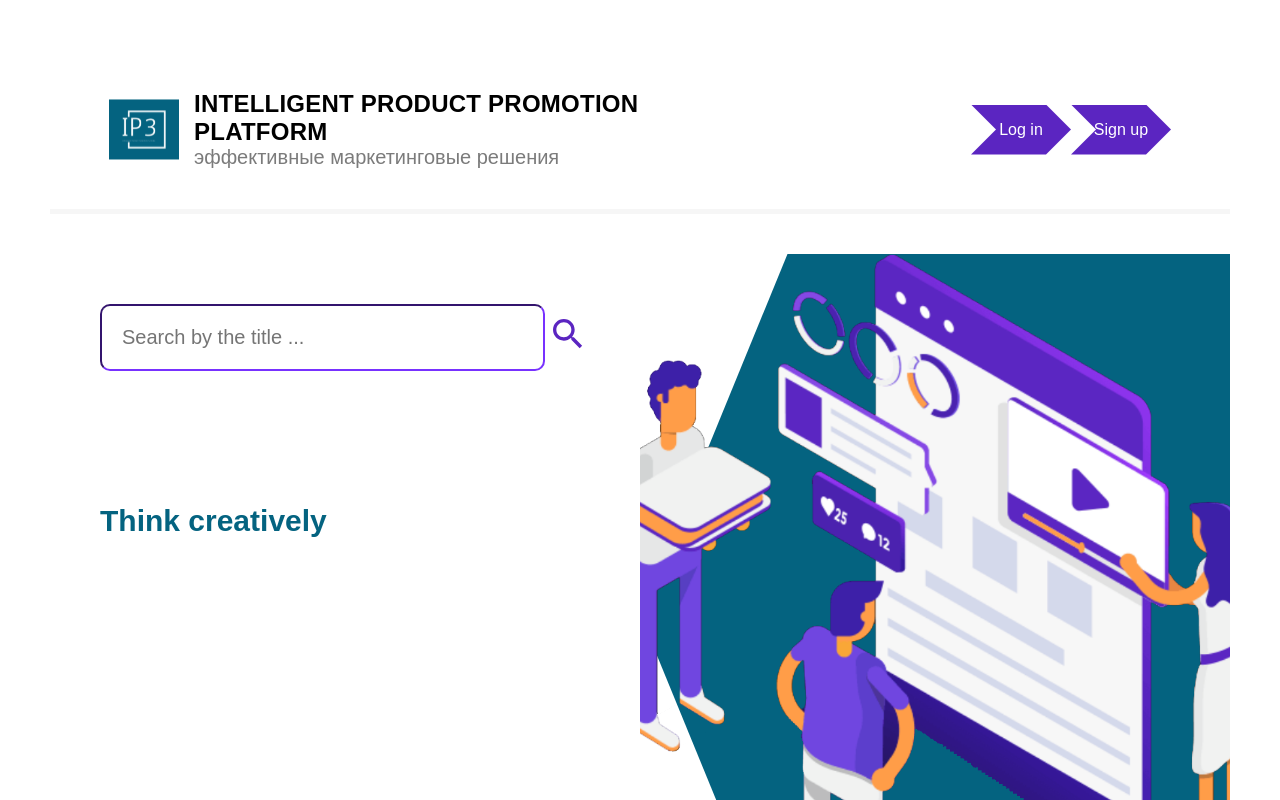
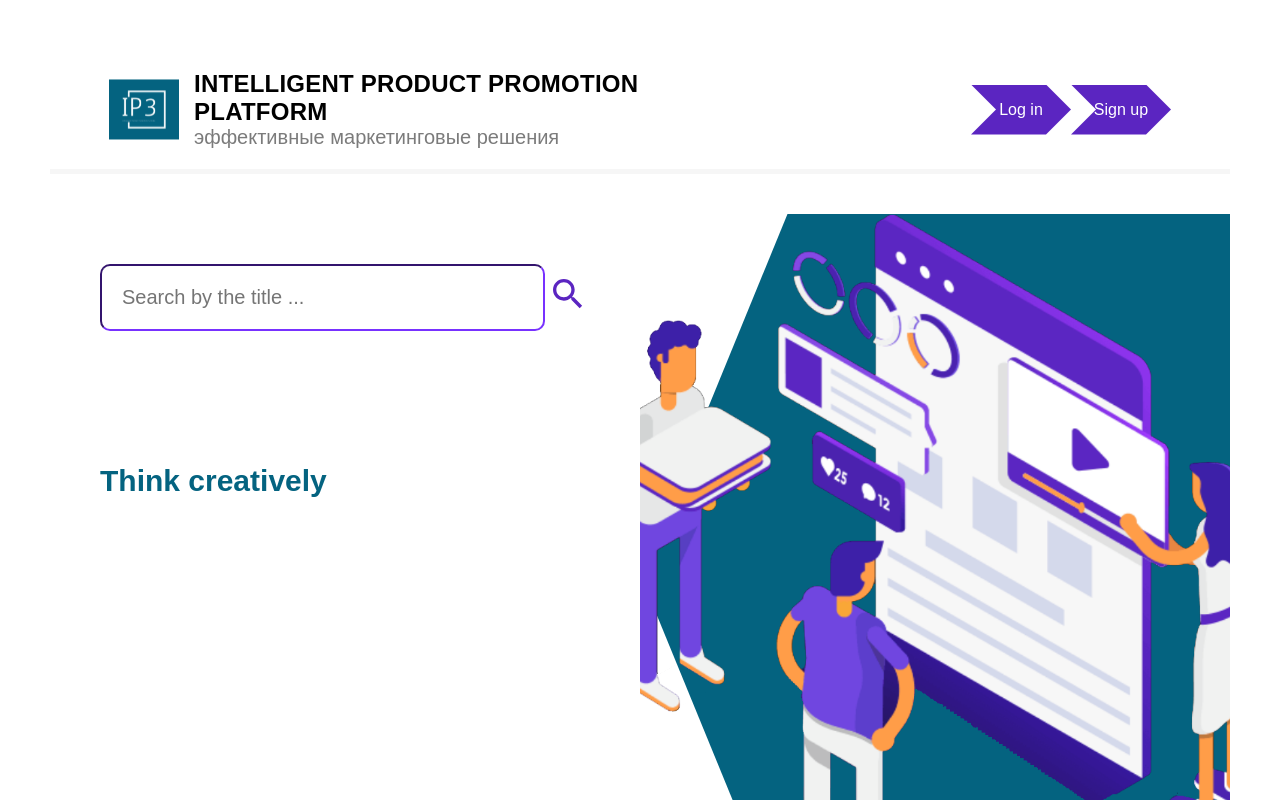
Before and after one commit to GulshirinBerdiyeva/front-prod-prom-strategy-web-app, a React (Create React App) app: page / in a window 1280 px wide. Shown: the top 800 px of the page. Built offline with nearby package versions, Linux system fonts and the light colour scheme.

Commit message:
refactor: header with a sticky position

```diff
--- a/src/scss/components/_header.scss
+++ b/src/scss/components/_header.scss
@@ -1,8 +1,12 @@
 @import "../variables";
 
 .header {
-  padding: 40px 0;
+  padding: 20px 0;
   border-bottom: 5px solid $gray-line;
+  position: sticky;
+  z-index: 1000;
+  top: 0;
+  background: $background;
 
   .container {
     display: flex;
```
